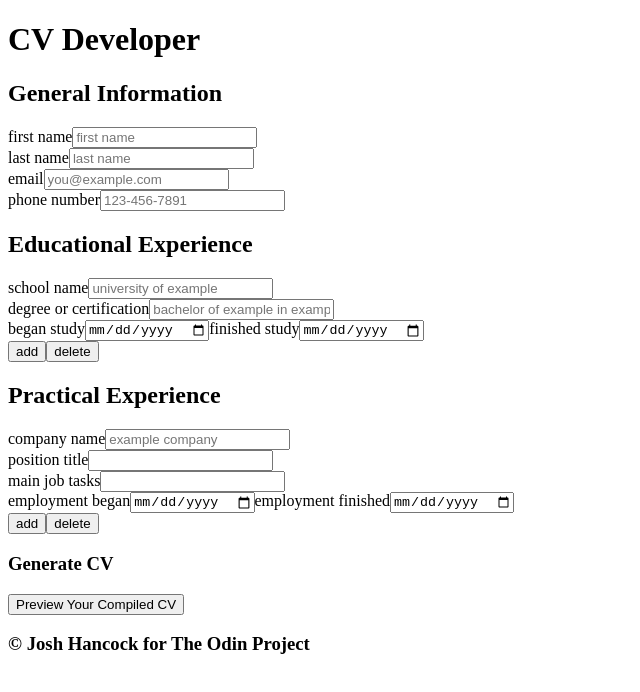
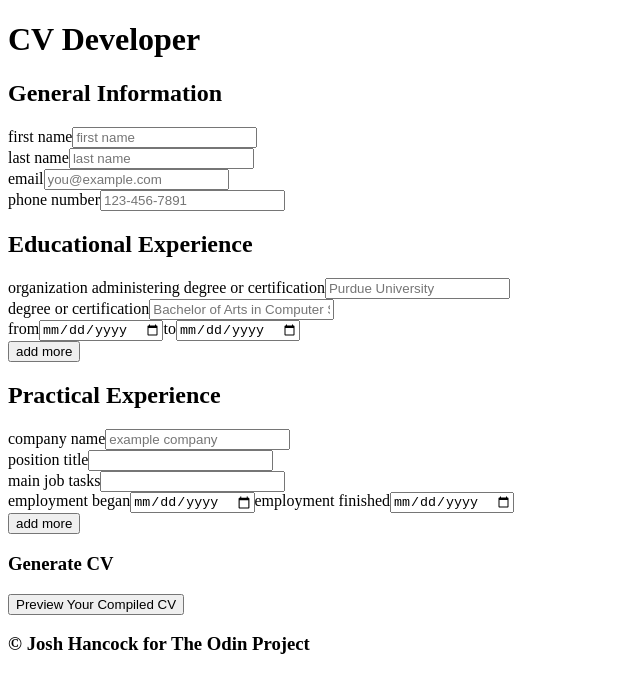
Before and after one commit to livingicon/cv-project, a React (Create React App) app: page / in a window 1280 px wide. Shown: the top 692 px of the page, without its empty margins (0-640 px from the left). Built offline with nearby package versions, Linux system fonts and the light colour scheme.

Commit message:
Update EducationalExp component to add to state with onSubmitPreviewCV

```diff
--- a/src/components/Main.js
+++ b/src/components/Main.js
@@ -15,6 +15,10 @@ class Main extends Component {
       lastName: "",
       email: "",
       phone: "",
+      school: "",
+      degree: "",
+      degreeFrom: "",
+      degreeTo: ""
     };
   }
 
@@ -38,7 +42,7 @@ class Main extends Component {
         />
 
         <EducationalExp
-
+          handleChangeInput={this.handleChangeInput}
         />
 
         <PracticalExp
--- a/src/components/Main/EducationalExp.js
+++ b/src/components/Main/EducationalExp.js
@@ -4,30 +4,56 @@ import React, { Component } from 'react';
 
 class EducationalExp extends Component {
   render() {
+    const { handleChangeInput, school, degree, degreeFrom, degreeTo } = this.props;
 
     return (
       <div className="forms">
         <h2>Educational Experience</h2>
         <form>
           <div>
-            <label htmlFor="school_name">school name</label>
-            <input type="text" id="school_name" name="schoolName" placeholder="university of example" autoComplete="off" />
+            <label htmlFor="school">organization administering degree or certification</label>
+            <input
+              onChange={handleChangeInput}
+              value={school}
+              type="text"
+              id="school"
+              name="school"
+              placeholder="Purdue University"
+              autoComplete="off"
+            />
           </div>
           <div>
-            <label htmlFor="degree_program">degree or certification</label>
-            <input type="text" id="degree_program" name="degree" placeholder="bachelor of example in example" autoComplete="off"/>
+            <label htmlFor="degree">degree or certification</label>
+            <input
+              onChange={handleChangeInput}
+              value={degree}
+              type="text"
+              id="degree"
+              name="degree"
+              placeholder="Bachelor of Arts in Computer Science"
+              autoComplete="off"
+            />
           </div>
           <div>
-            <label htmlFor="began_study">began study</label>
-            <input type="date" id="began_study" name="beganStudy" />
-            <label htmlFor="completed_study">finished study</label>
-            <input type="date" id="completed_study" name="completeStudy" />
+            <label htmlFor="degreeFrom">from</label>
+            <input
+              onChange={handleChangeInput}
+              value={degreeFrom}
+              type="date"
+              id="degreeFrom"
+              name="degreeFrom"
+            />
+            <label htmlFor="degreeTo">to</label>
+            <input
+              onChange={handleChangeInput}
+              value={degreeTo}
+              type="date"
+              id="degreeTo"
+              name="degreeTo"
+            />
           </div>
+          <button className="btns" type="button">add more</button>
         </form>
-        <div className="btns">
-          <button type="submit">add</button>
-          <button type="button">delete</button>
-        </div>
       </div>
     );
   }
--- a/src/components/Main/PracticalExp.js
+++ b/src/components/Main/PracticalExp.js
@@ -10,27 +10,48 @@ class PracticalExp extends Component {
         <form>
           <div>
             <label htmlFor="company_name">company name</label>
-            <input type="text" id="company_name" name="companyName" placeholder="example company" autoComplete="off" />
+            <input
+              type="text"
+              id="company_name"
+              name="companyName"
+              placeholder="example company"
+              autoComplete="off"
+            />
           </div>
           <div>
             <label htmlFor="position_title">position title</label>
-            <input type="text" id="position_title" name="positionTitle" autoComplete="off"/>
+            <input
+              type="text"
+              id="position_title"
+              name="positionTitle"
+              autoComplete="off"
+            />
           </div>
           <div>
             <label htmlFor="main_job_tasks">main job tasks</label>
-            <input type="text" id="main_job_tasks" name="mainJobTasks" autoComplete="off" />
+            <input
+              type="text"
+              id="main_job_tasks"
+              name="mainJobTasks"
+              autoComplete="off"
+            />
           </div>
           <div>
             <label htmlFor="began_employment">employment began</label>
-            <input type="date" id="began_employment" name="beganEmployment" />
+            <input
+              type="date"
+              id="began_employment"
+              name="beganEmployment"
+            />
             <label htmlFor="finished_employment">employment finished</label>
-            <input type="date" id="finished_employment" name="finishedEmployment" />
+            <input
+              type="date"
+              id="finished_employment"
+              name="finishedEmployment"
+            />
           </div>
+          <button className="btns" type="button">add more</button>
         </form>
-        <div className="btns">
-          <button type="submit">add</button>
-          <button type="button">delete</button>
-        </div>
       </div>
 
 
```
Also changed, not shown: src/components/Main/GeneralInfo.js (+5 -3 lines).
